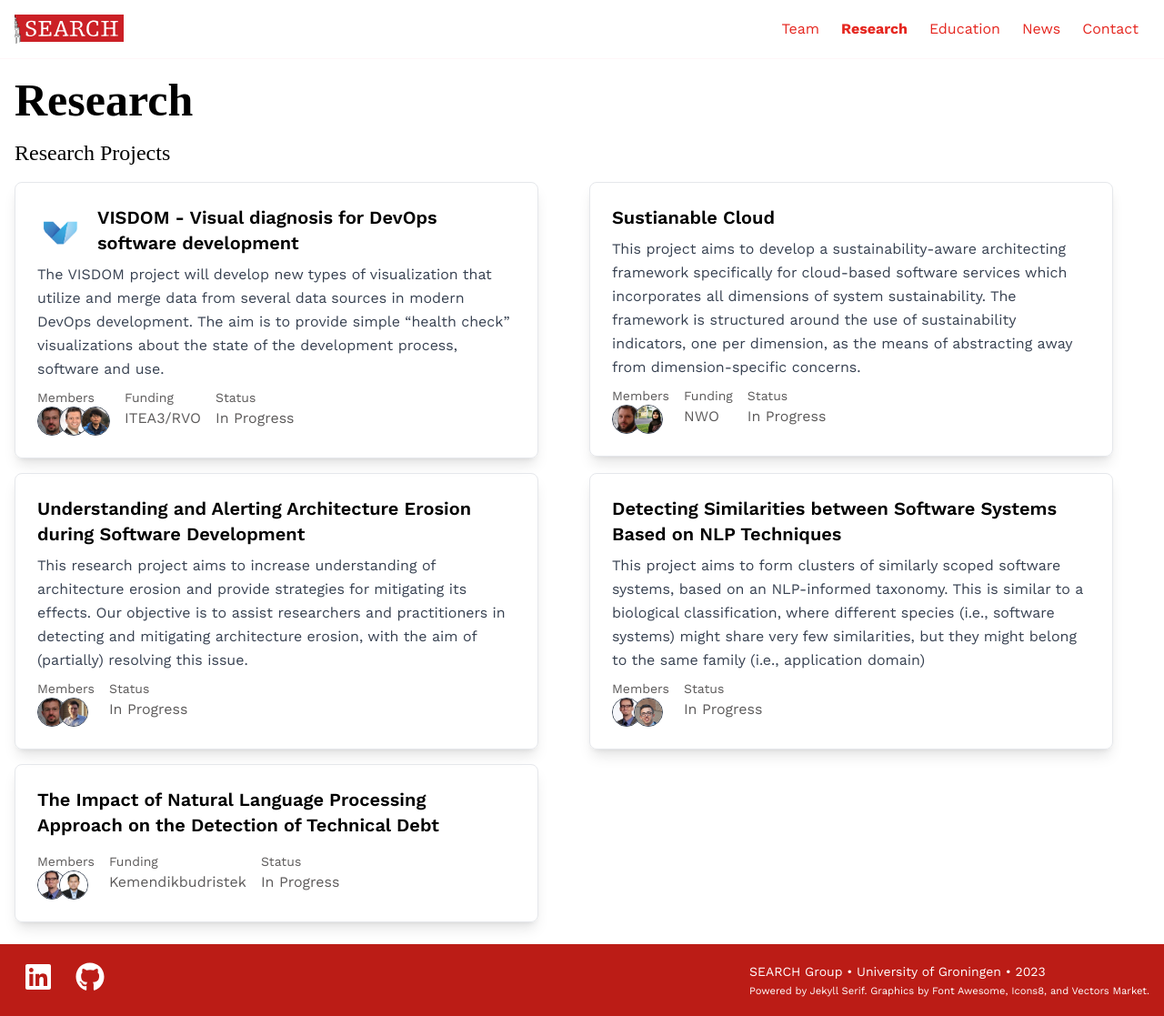
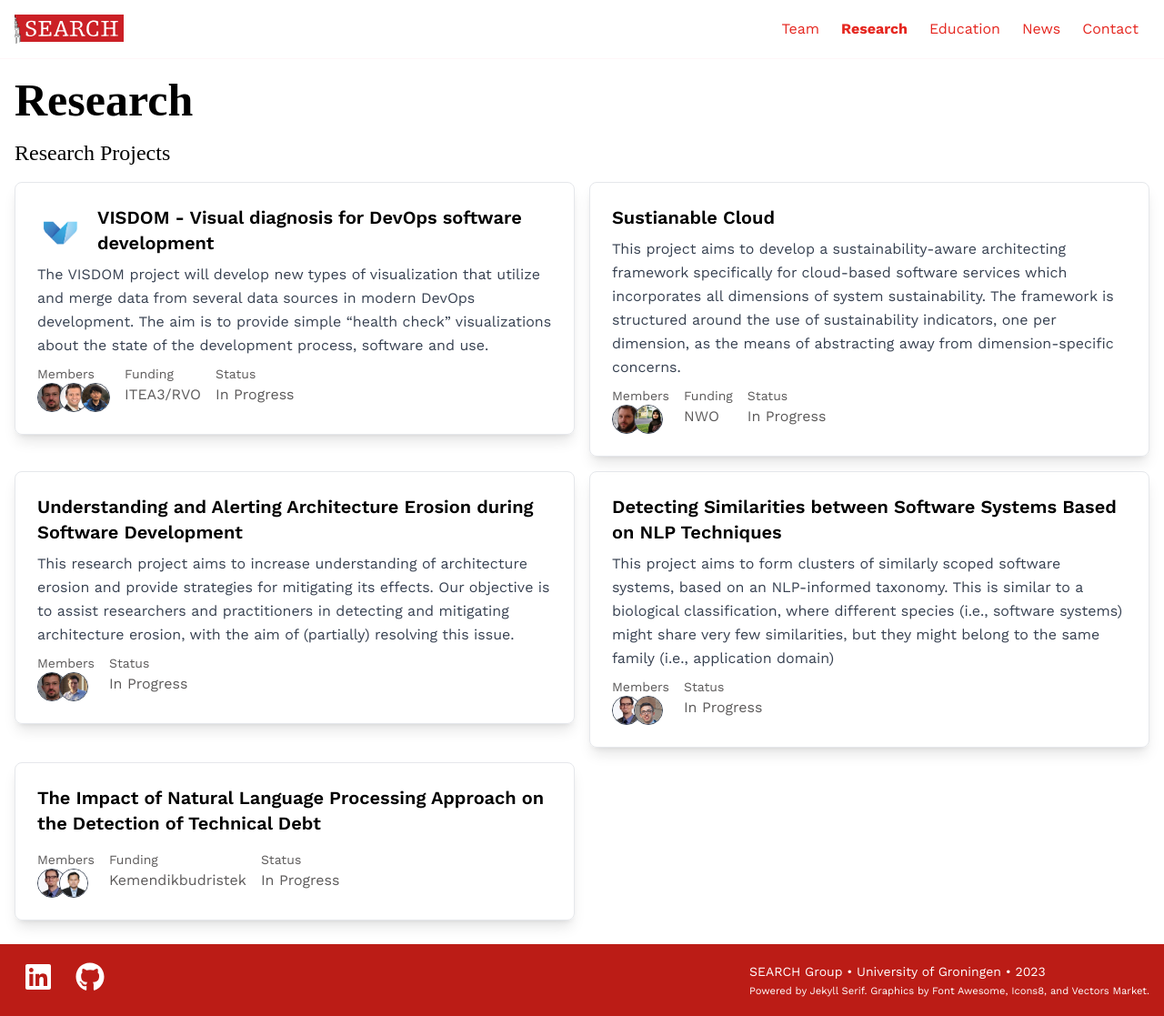
Before and after one commit to search-rug/search-rug.github.io, a Jekyll site: the page built from research.md, in a window 1280 px wide and 1117 px high. Shown: the whole window at 91% size. Built offline with Jekyll 4.4.1, drawn with Linux system fonts in a browser that asks for light colours; nearby versions of some CDN libraries; some web fonts are replaced.

Commit message:
refactor: remove responsive width

```diff
--- a/_layouts/research.html
+++ b/_layouts/research.html
@@ -12,9 +12,9 @@ bodyClass: "page-research"
 
     <div class="grid lg:grid-cols-2 gap-4">
       {% for project in site.projects %}
-      <a href="{{ project.url }}" class="md:max-w-md lg:max-w-xl h-full">
-        {% include research-project-card.html clickable=true project=project %}
-      </a>
+        <a href="{{ project.url }}">
+          {% include research-project-card.html clickable=true project=project %}
+        </a>
       {% endfor %}
     </div>
 
```
